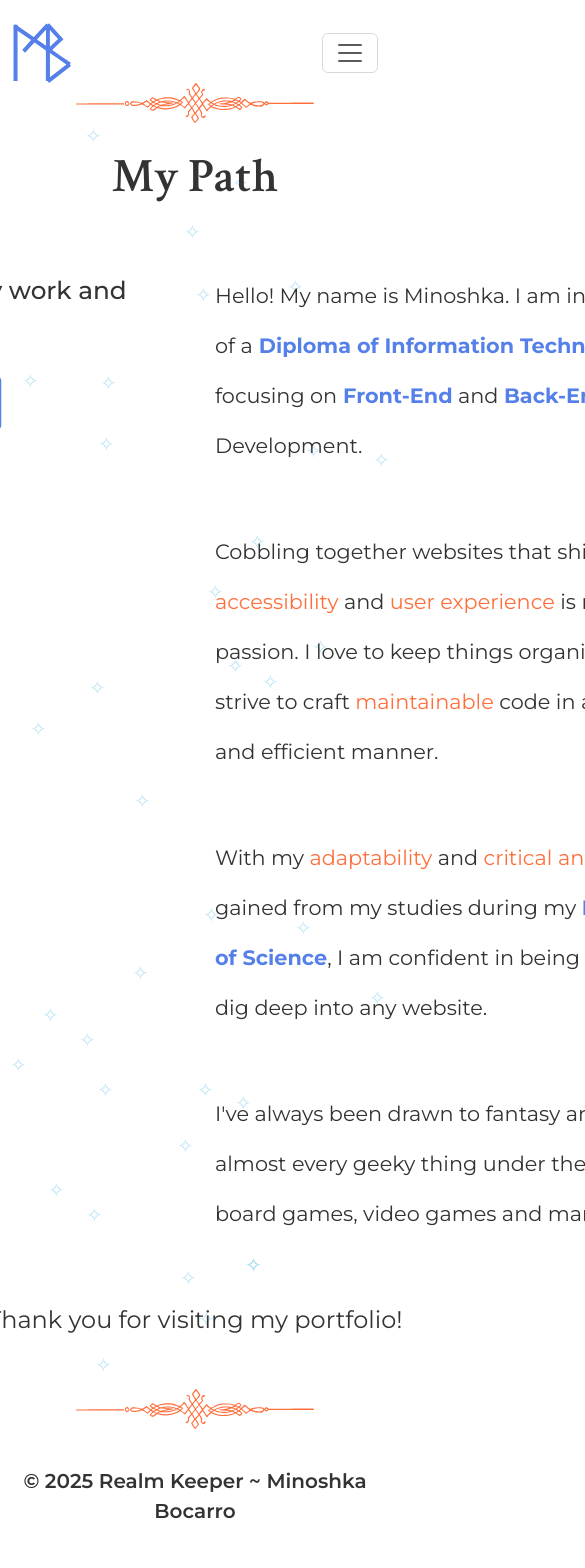
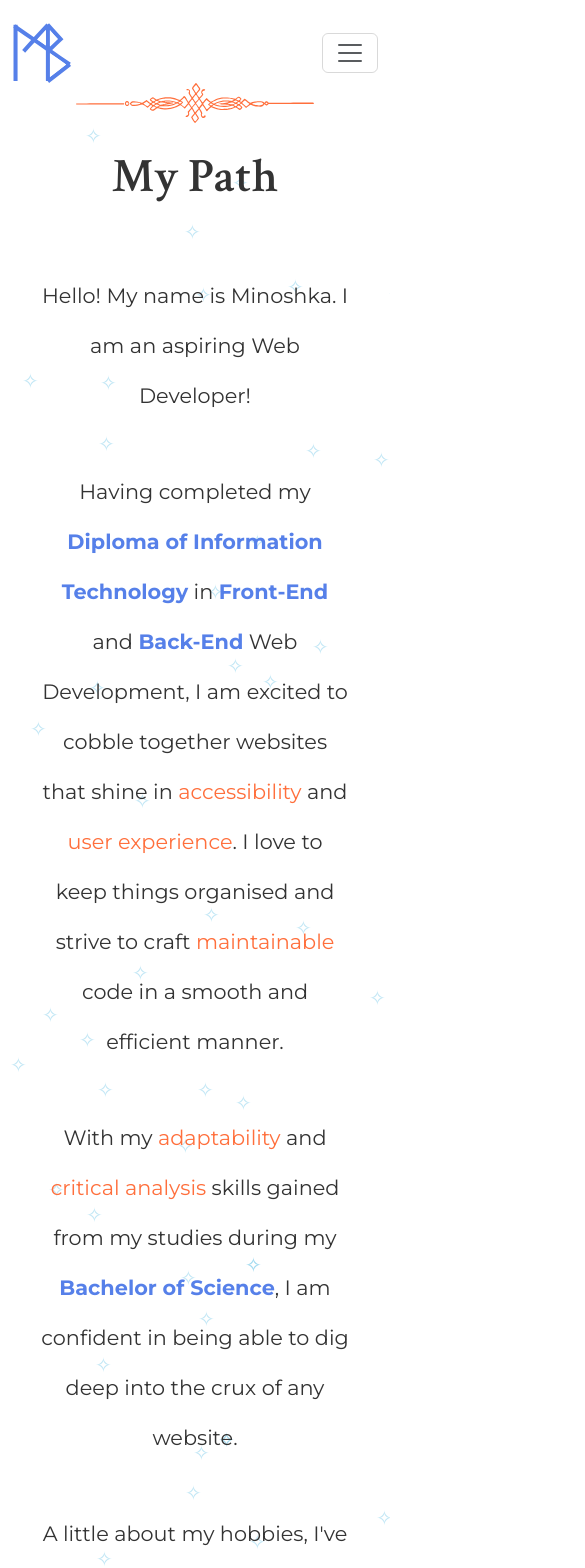
Before and after one commit to MinoshkaBocarro/portfolio, a React (Vite) app: page /about in a window 390 px wide. Shown: the top 1568 px of the page, 585 px wide, since content can reach past the window. Before the commit the page ends 1526 px from the top, so only its background shows below. Built offline with nearby package versions, Linux system fonts and the light colour scheme.

Commit message:
Add responsiveness to about page

```diff
--- a/src/pages/About.jsx
+++ b/src/pages/About.jsx
@@ -28,28 +28,31 @@ function About() {
 				</div>
 				<div className="information">
 					<p>
-						Hello! My name is Minoshka. I am in the midst of a
-						<b> Diploma of Information Technology</b>, focusing on
-						<b> Front-End</b> and <b>Back-End</b> Web Development.
+						Hello! My name is Minoshka. I am an aspiring Web
+						Developer!
 					</p>
+
 					<p>
-						Cobbling together websites that shine in
+						Having completed my{" "}
+						<b> Diploma of Information Technology</b> in{" "}
+						<b> Front-End</b> and <b>Back-End</b> Web Development, I
+						am excited to cobble together websites that shine in
 						<span> accessibility</span> and
-						<span> user experience</span> is my passion. I love to
-						keep things organised and strive to craft
-						<span> maintainable</span> code in a smooth and
-						efficient manner.
+						<span> user experience</span>. I love to keep things
+						organised and strive to craft <span> maintainable</span>{" "}
+						code in a smooth and efficient manner.
 					</p>
 					<p>
 						With my <span>adaptability</span> and{" "}
 						<span>critical analysis</span> skills gained from my
 						studies during my <b>Bachelor of Science</b>, I am
-						confident in being able to dig deep into any website.
+						confident in being able to dig deep into the crux of any
+						website.
 					</p>
 					<p>
-						I&apos;ve always been drawn to fantasy and love almost
-						every geeky thing under the stars like board games,
-						video games and manga.
+						A little about my hobbies, I&apos;ve always been drawn
+						to fantasy and love almost every geeky thing under the
+						stars like board games, video games and manga.
 					</p>
 				</div>
 				<p className="thanks">Thank you for visiting my portfolio!</p>
--- a/src/scss/pages/_aboutPage.scss
+++ b/src/scss/pages/_aboutPage.scss
@@ -2,12 +2,21 @@
 
 .about-page {
 	display: grid;
-	width: 1000px;
+	padding: 0 40px;
 	grid-template-columns: 1fr 1fr;
 	grid-template-areas: "links information" "thanks thanks";
 	gap: 50px 40px;
 	margin-top: 40px;
 	margin-bottom: 45px;
+
+	@media (max-width: $lg) {
+		grid-template-columns: 1fr;
+		grid-template-areas:
+			"information"
+			"thanks"
+			"links";
+		text-align: center;
+	}
 
 	.information {
 		display: flex;
@@ -16,6 +25,10 @@
 		font-size: 1.3rem;
 		line-height: 2lh;
 		grid-area: information;
+
+		@media (max-width: $lg) {
+			gap: 30px;
+		}
 	}
 
 	.direct {
```
